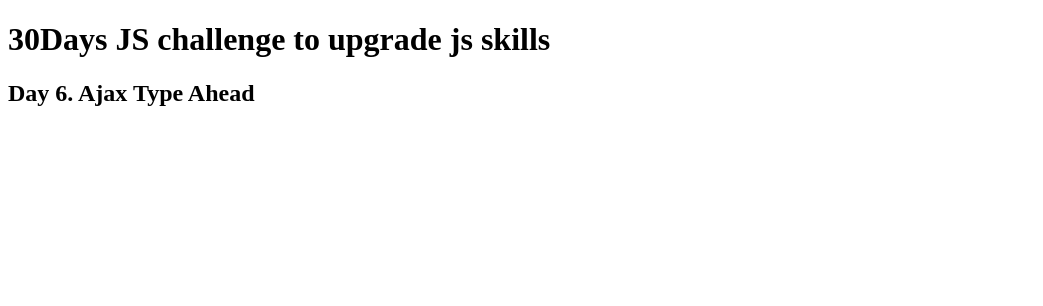
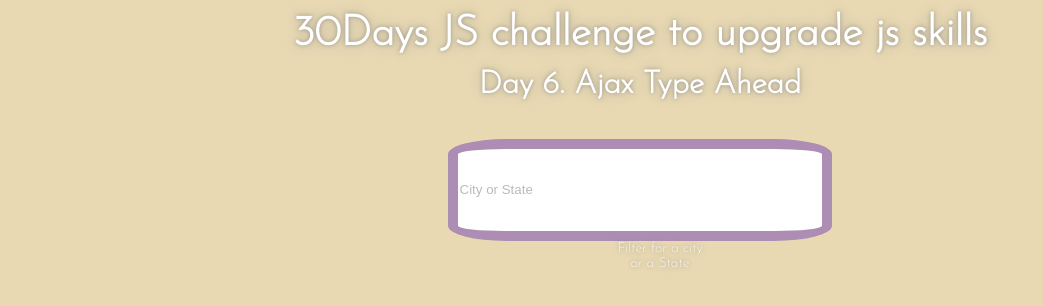
Before and after one commit to saintpvul/vanilla-js-stuff, a plain HTML site: page #6/index.html in a window 1280 px wide. Shown: the whole page, without its empty margins (0-1043 px from the left). Drawn offline with Linux system fonts and the light colour scheme.

Commit message:
add ht markup

```diff
--- a/#6/css/styles.css
+++ b/#6/css/styles.css
@@ -0,0 +1,72 @@
+:root {
+  --background: ;
+  --opacity: 50%;
+  --grayscale: 50%;
+  --text-color: #ffffff;
+  --border-color: ;
+}
+
+* {
+  margin: 0;
+  box-sizing: border-box;
+  list-style: none;
+}
+
+*,
+*::before,
+*::after {
+  box-sizing: inherit;
+}
+
+.bg {
+  background-color: var(--background);
+  filter: grayscale(var(--grayscale)) opacity(var(--opacity));
+  z-index: -1;
+  width: 100%;
+  height: 100vh;
+	tran
+}
+
+body {
+  width: 100%;
+  height: 100vh;
+  font-family: "Josefin Sans", sans-serif;
+  font-weight: 200;
+  font-size: 14px;
+  text-align: center;
+  align-items: center;
+  color: var(--text-color);
+  text-shadow: 0 0 4px rgba(0, 0, 0, 0.7), 0 0 14px rgba(0, 0, 0, 0.45);
+}
+
+.heading {
+  z-index: 0;
+  font-size: 1.5em;
+  display: flex;
+  justify-content: center;
+  align-items: center;
+  flex-direction: column;
+  flex: 1;
+}
+
+.main-heading {
+  margin: 1%;
+  display: flex;
+  flex-direction: column;
+}
+
+.search-form {
+  margin: 3%;
+  display: flex;
+  flex-direction: column;
+  justify-content: center;
+  align-items: center;
+}
+
+.search-form > input {
+  border: solid 10px var(--border-color);
+  width: 30%;
+  height: 10vh;
+  align-items: center;
+  border-radius: 15%;
+}
--- a/#6/index.html
+++ b/#6/index.html
@@ -5,15 +5,32 @@
     <meta http-equiv="X-UA-Compatible" content="IE=edge" />
     <meta name="viewport" content="width=device-width, initial-scale=1.0" />
     <title>Ajax Type</title>
+
+    <link rel="preconnect" href="https://fonts.googleapis.com" />
+    <link rel="preconnect" href="https://fonts.gstatic.com" crossorigin />
+    <link
+      href="https://fonts.googleapis.com/css2?family=Josefin+Sans:wght@100;200&display=swap"
+      rel="stylesheet"
+    />
     <link rel="stylesheet" href="./css/styles.css" />
   </head>
   <body>
-    <div class="heading" id="disappear">
-      <h1 class="main-heading">30Days JS challenge to upgrade js skills</h1>
+    <div class="bg">
+      <div class="heading">
+        <h1 class="main-heading">30Days JS challenge to upgrade js skills</h1>
 
-      <h2>Day 6. Ajax Type Ahead</h2>
+        <h2>Day 6. Ajax Type Ahead</h2>
+      </div>
+
+      <form class="search-form">
+        <input class="search" type="text" placeholder="City or State" />
+        <ul class="suggestions">
+          <li>Filter for a city</li>
+          <li>or a State</li>
+        </ul>
+      </form>
     </div>
-
     <script type="module" src="./js/main.js"></script>
+    <script type="module" src="./js/random-background.js"></script>
   </body>
 </html>
--- /dev/null
+++ b/#6/js/random-background.js
@@ -0,0 +1,11 @@
+let r = document.querySelector(":root");
+
+let randomBackground =
+  "#" + ((Math.random() * 0xffffff) << 0).toString(16).padStart(6, "0");
+
+let randomBorder =
+  "#" + ((Math.random() * 0xffffff) << 0).toString(16).padStart(6, "0");
+
+r.style.setProperty("--background", randomBackground);
+
+r.style.setProperty("--border-color", randomBorder);
```
